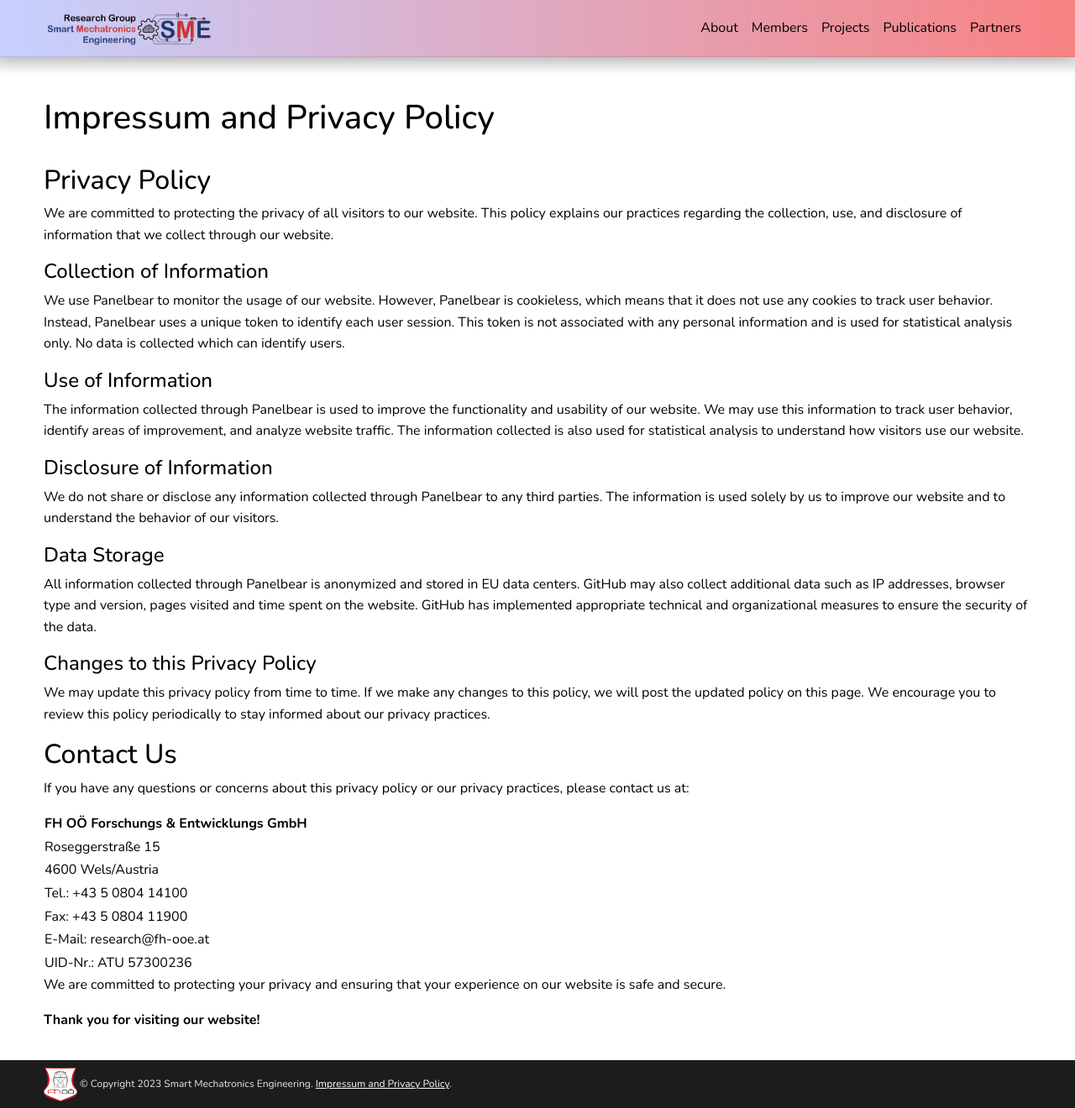
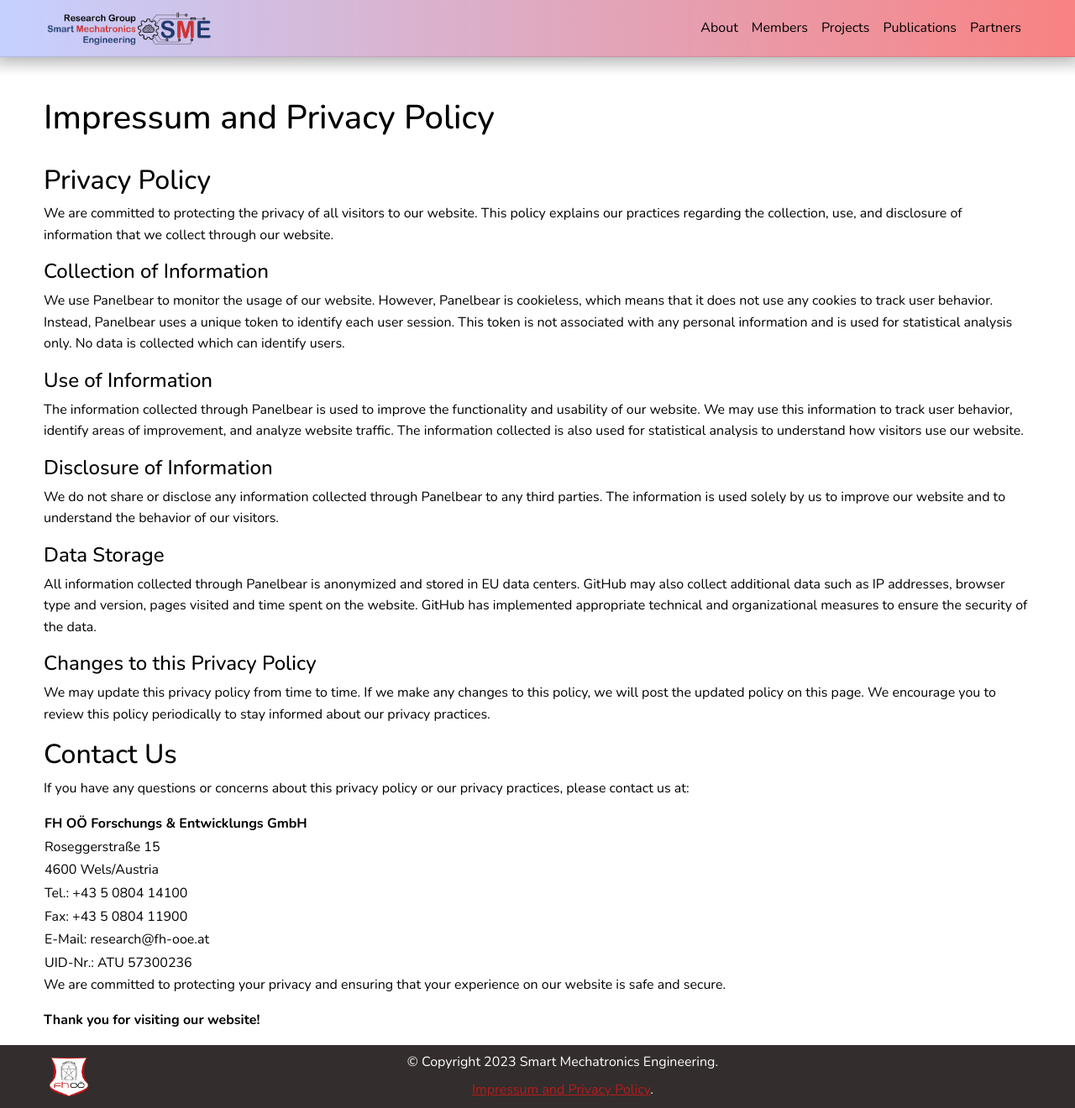
Before and after one commit to rgsme/rgsme.github.io, a Jekyll site: the page built from _pages/impressum.md, in a window 1280 px wide and 1320 px high. Shown: the whole window at 84% size. Built offline with Jekyll 4.4.1, drawn with Linux system fonts in a browser that asks for light colours; full-size pictures stand in for the smaller copies a plugin makes; comment, search, counter and statistics services are not loaded; a style sheet for code colours, icons or effects is not loaded.

Commit message:
rework footer to non-sticky with logo

```diff
--- a/_config.yml
+++ b/_config.yml
@@ -42,7 +42,7 @@ rss_icon: true
 # -----------------------------------------------------------------------------
 
 navbar_fixed: true
-footer_fixed: true
+footer_fixed: false
 
 # Dimensions
 max_width: 1200px
--- a/_includes/footer.html
+++ b/_includes/footer.html
@@ -11,16 +11,21 @@
   </div>
 </footer>
 {%- else -%}
-<footer class="sticky-bottom mt-5">
-  <div class="container">
-    <img src="{{ '/assets/img/fhooe_logo.png' | relative_url }}" height="50px"/>
-    &copy; Copyright {{ site.time | date: '%Y' }} {{ site.first_name }} {{
-    site.middle_name }} {{ site.last_name }}. {{ site.footer_text }} {%- if
-    site.impressum_path -%}
+<footer class="bottom bg-dark text-white">
+  <div class="container text-white my-2">
+    <div class="float-start">
+      <img src="{{ '/assets/img/fhooe_logo.png' | relative_url }}" height="60px"/>
+    </div>
+    <div class="text-white text-center my-2">
+    &copy; Copyright {{ site.time | date: '%Y' }} {{ site.title }}. {{
+    site.footer_text }} {%- if site.impressum_path -%}
+    </div>
+    <div class="text-white text-center">
     <a href="{{ site.url }}{{ site.baseurl }}{{ site.impressum_path }}"
       ><u>Impressum and Privacy Policy</u></a
     >. {%- endif -%} {%- if site.last_updated -%} Last updated: {{ "now" | date:
     '%B %d, %Y' }}. {%- endif %}
+    </div>
   </div>
 </footer>
 {%- endif %}
--- a/_layouts/default.html
+++ b/_layouts/default.html
@@ -10,13 +10,13 @@
   </head>
 
   <!-- Body -->
-  <body class="{% if site.navbar_fixed %}fixed-top-nav{% endif %} {% unless site.footer_fixed %}sticky-bottom-footer{% endunless %}">
+  <body class="{% if site.navbar_fixed %}fixed-top-nav{% endif %} {% unless site.footer_fixed %}sticky-bottom-footer{% endunless %} d-flex flex-column min-vh-100">
 
     <!-- Header -->
     {%- include header.html %}
 
     <!-- Content -->
-    <div class="container mt-5">
+    <div class="container mt-5 flex-grow-1">
       {{ content }}
     </div>
 
```
Also changed, not shown: assets/img/fhooe_logo.png.
